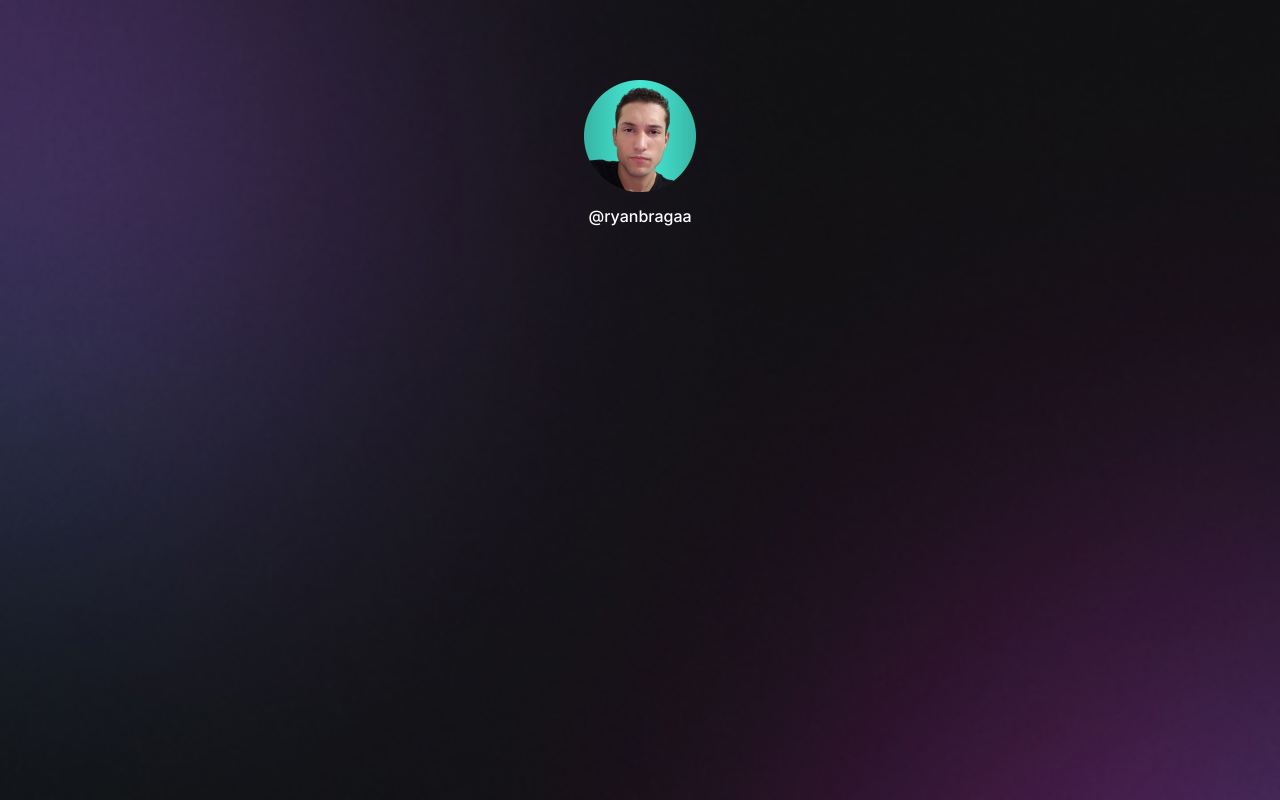
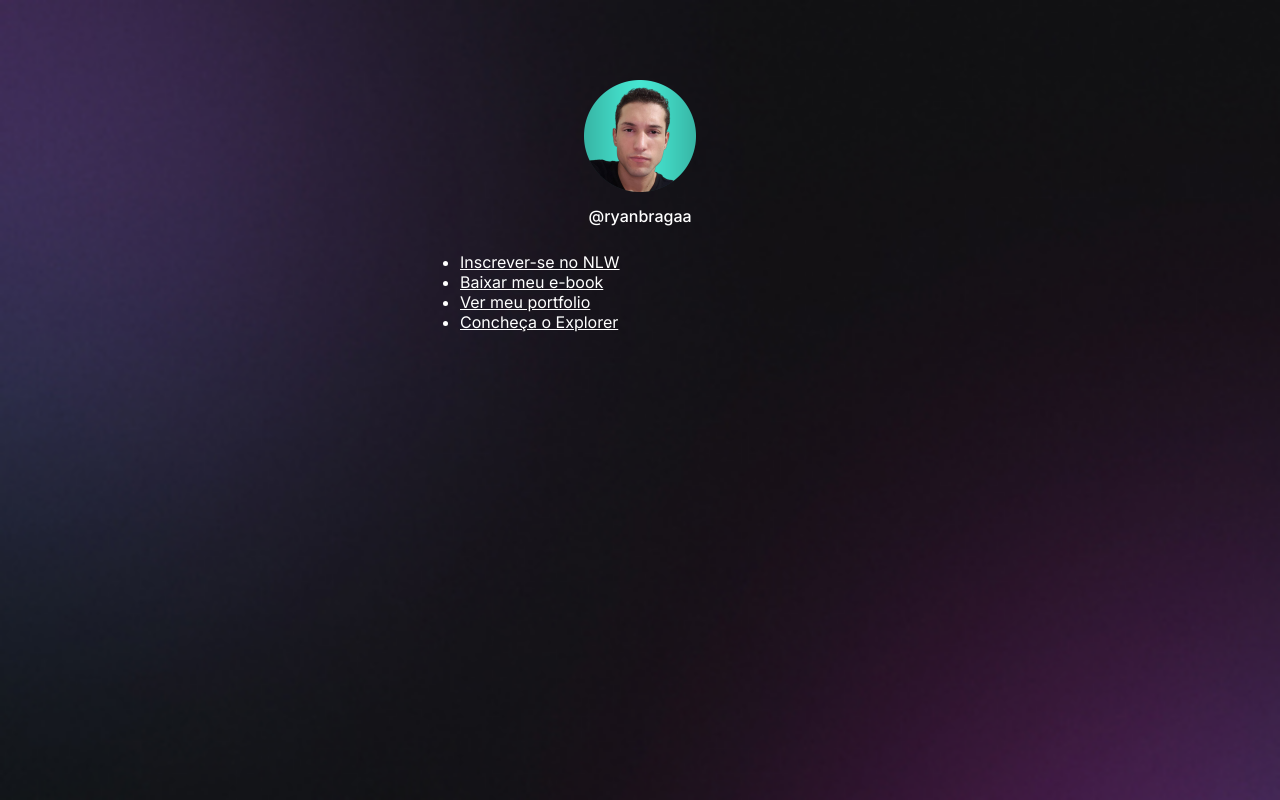
Before and after one commit to ryanbragaa/Discover, a plain HTML site: page Projeto-01/index.html in a window 1280 px wide. Drawn offline with Linux system fonts and the light colour scheme.

Commit message:
adding the list html

```diff
--- a/Projeto-01/index.html
+++ b/Projeto-01/index.html
@@ -21,6 +21,21 @@
             />
             <p>@ryanbragaa</p>
         </div>
+        <ul>
+            <li>
+                <a href="#">Inscrever-se no NLW</a>
+            </li>
+            <li>
+                <a href="#">Baixar meu e-book</a>
+            </li>
+            <li>
+                <a href="https://github.com/ryanbragaa"
+                target="_blank">Ver meu portfolio</a>
+            </li>
+            <li>
+                <a href="#">Concheça o Explorer</a>
+            </li>
+        </ul>
 
     </div>
 
```
